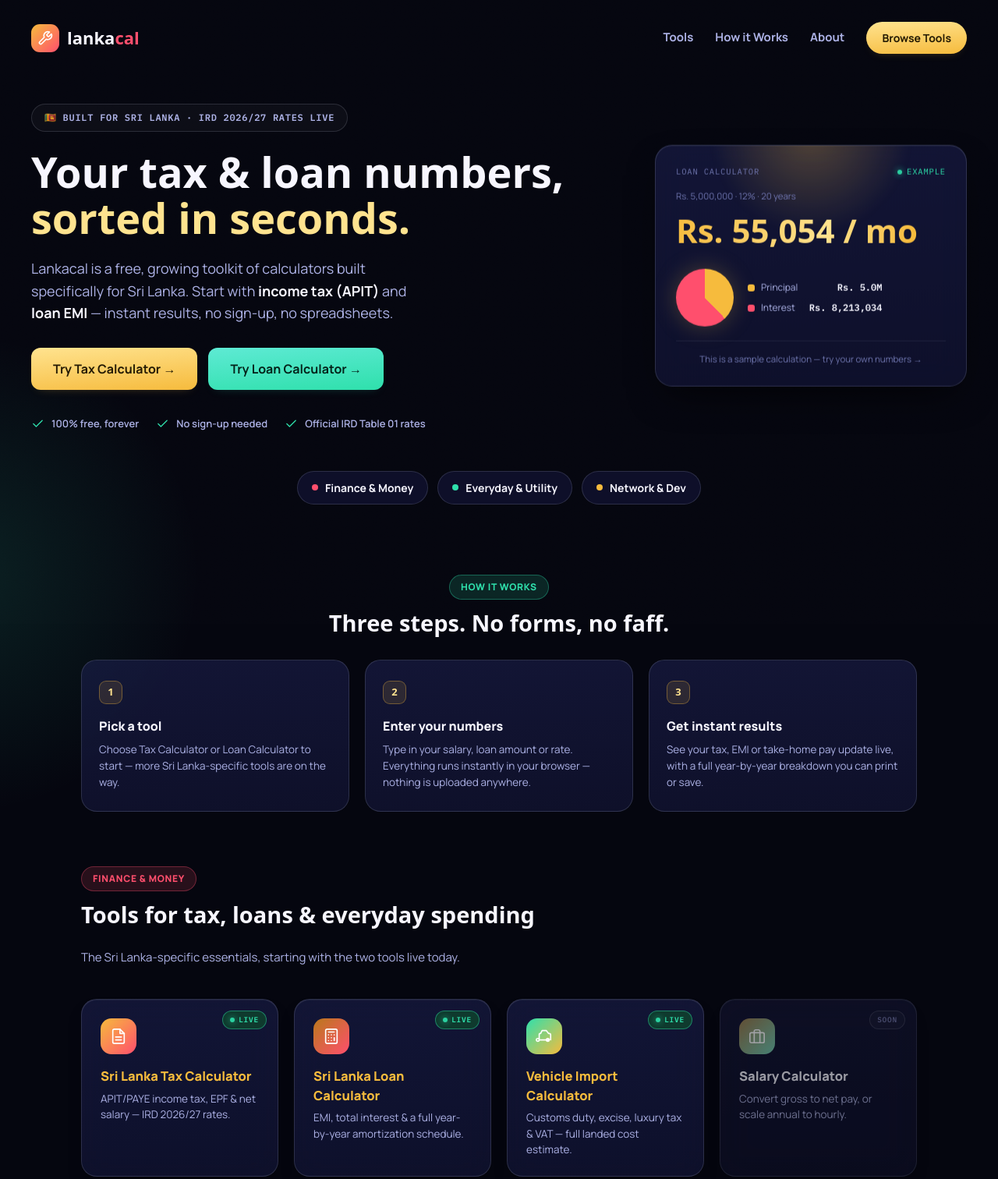
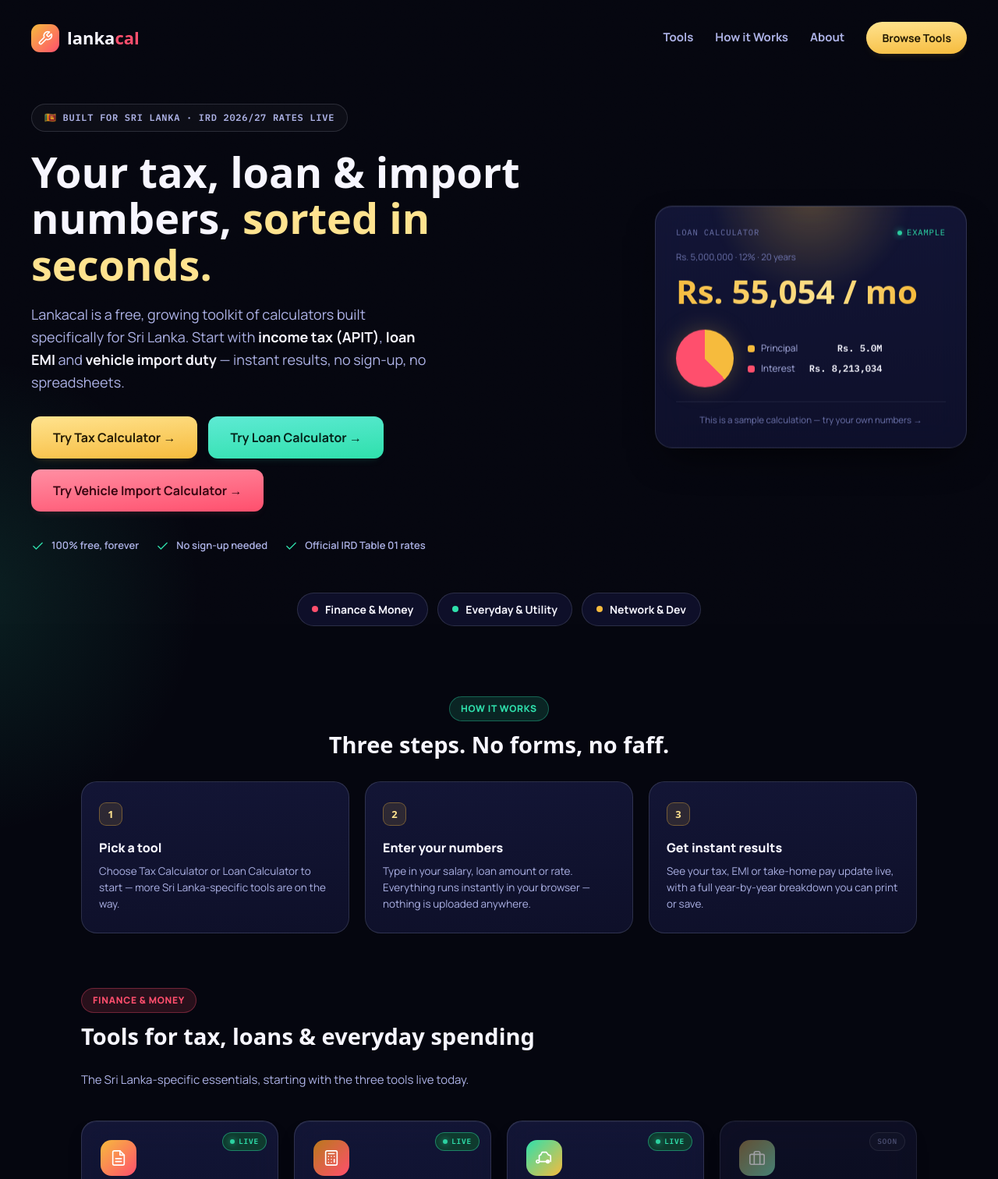
Before and after one commit to dinukainfo92-lang/lankacal, a plain HTML site: page index.html in a window 1280 px wide. Shown: the top 1512 px of the page at 78% size. Drawn offline with Linux system fonts and the light colour scheme; no server answers; a web font is replaced by a local one.

Commit message:
Enhance index.html with ruby button and content updates
Added new button styles and animations for ruby variant. Updated text and links for vehicle import calculator.

```diff
--- a/index.html
+++ b/index.html
@@ -127,9 +127,12 @@
   nav a:hover:not(.btn-primary){color:var(--gold-bright) !important;}
   .btn-primary.is-emerald{background:linear-gradient(175deg,#5eead4,var(--emerald));color:#04231a;box-shadow:0 6px 14px -10px rgba(47,224,172,0.35);}
   .btn-primary.is-emerald:hover{box-shadow:0 8px 18px -10px rgba(47,224,172,0.45);}
+  .btn-primary.is-ruby{background:linear-gradient(175deg,#ff8fa3,var(--ruby));color:#3a0712;box-shadow:0 6px 14px -10px rgba(255,79,109,0.4);}
+  .btn-primary.is-ruby:hover{box-shadow:0 8px 18px -10px rgba(255,79,109,0.5);}
   .icon{width:22px;height:22px;stroke:currentColor;fill:none;stroke-width:1.8;stroke-linecap:round;stroke-linejoin:round;}
   @keyframes ctaPulse{0%,100%{box-shadow:0 6px 14px -10px rgba(246,187,61,0.4);}50%{box-shadow:0 8px 16px -10px rgba(246,187,61,0.5);}}
   @keyframes ctaPulseEmerald{0%,100%{box-shadow:0 6px 14px -10px rgba(47,224,172,0.35);}50%{box-shadow:0 8px 16px -10px rgba(47,224,172,0.45);}}
+  @keyframes ctaPulseRuby{0%,100%{box-shadow:0 6px 14px -10px rgba(255,79,109,0.4);}50%{box-shadow:0 8px 16px -10px rgba(255,79,109,0.5);}}
   @keyframes badgeBounce{0%,100%{transform:translateY(0) scale(1);}50%{transform:translateY(-6px) scale(1.06);}}
   @keyframes fadeUp{from{opacity:0;transform:translateY(18px);}to{opacity:1;transform:translateY(0);}}
   @keyframes floaty{0%,100%{transform:translateY(0);}50%{transform:translateY(-10px);}}
@@ -208,6 +211,7 @@
   .hero-ctas{margin-top:30px;display:flex;gap:14px;flex-wrap:wrap;}
   .hero-ctas .btn-primary{animation:ctaPulse 2.6s ease-in-out infinite;}
   .hero-ctas .btn-primary.is-emerald{animation:ctaPulseEmerald 2.6s ease-in-out infinite;}
+  .hero-ctas .btn-primary.is-ruby{animation:ctaPulseRuby 2.6s ease-in-out infinite;}
 
   .trust-bar{margin-top:34px;display:flex;gap:22px;flex-wrap:wrap;}
   .trust-item{display:flex;align-items:center;gap:9px;font-size:13px;color:var(--ink-soft);font-weight:600;}
@@ -307,11 +311,12 @@
     <div class="hero-wrap">
       <div class="hero-copy">
         <div class="eyebrow">🇱🇰 Built for Sri Lanka · IRD 2026/27 rates live</div>
-        <h1>Your tax &amp; loan numbers, <span class="accent-gold">sorted in seconds.</span></h1>
-        <p class="hero-sub">Lankacal is a free, growing toolkit of calculators built specifically for Sri Lanka. Start with <b style="color:var(--ink);">income tax (APIT)</b> and <b style="color:var(--ink);">loan EMI</b> — instant results, no sign-up, no spreadsheets.</p>
+        <h1>Your tax, loan &amp; import numbers, <span class="accent-gold">sorted in seconds.</span></h1>
+        <p class="hero-sub">Lankacal is a free, growing toolkit of calculators built specifically for Sri Lanka. Start with <b style="color:var(--ink);">income tax (APIT)</b>, <b style="color:var(--ink);">loan EMI</b> and <b style="color:var(--ink);">vehicle import duty</b> — instant results, no sign-up, no spreadsheets.</p>
         <div class="hero-ctas">
           <a href="tax-calculator.html" class="btn-primary" target="_blank" rel="noopener">Try Tax Calculator &rarr;</a>
           <a href="loan-calculator.html" class="btn-primary is-emerald" target="_blank" rel="noopener">Try Loan Calculator &rarr;</a>
+          <a href="vehicle-import-calculator.html" class="btn-primary is-ruby" target="_blank" rel="noopener">Try Vehicle Import Calculator &rarr;</a>
         </div>
         <div class="trust-bar">
           <span class="trust-item"><svg class="icon" viewBox="0 0 24 24"><path d="M20 6L9 17l-5-5"></path></svg>100% free, forever</span>
@@ -363,7 +368,7 @@
       <div class="section-head">
         <div class="pill-label" style="background:rgba(255,79,109,0.14);color:var(--ruby);border:1px solid rgba(255,79,109,0.35);">FINANCE &amp; MONEY</div>
         <h2 class="section-title">Tools for tax, loans &amp; everyday spending</h2>
-        <p class="section-sub">The Sri Lanka-specific essentials, starting with the two tools live today.</p>
+        <p class="section-sub">The Sri Lanka-specific essentials, starting with the three tools live today.</p>
       </div>
       <div class="tool-grid cols-4">
 
```
